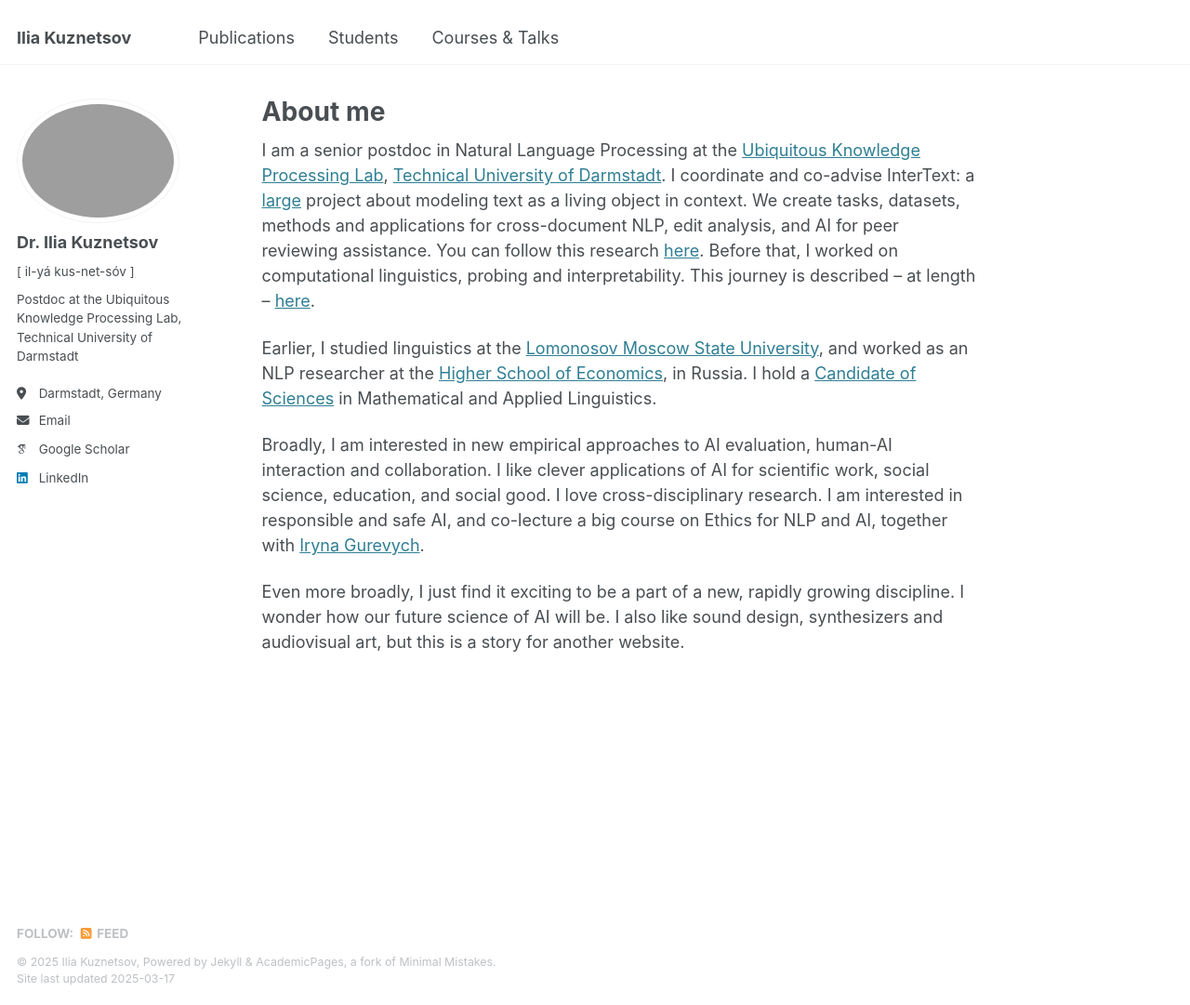
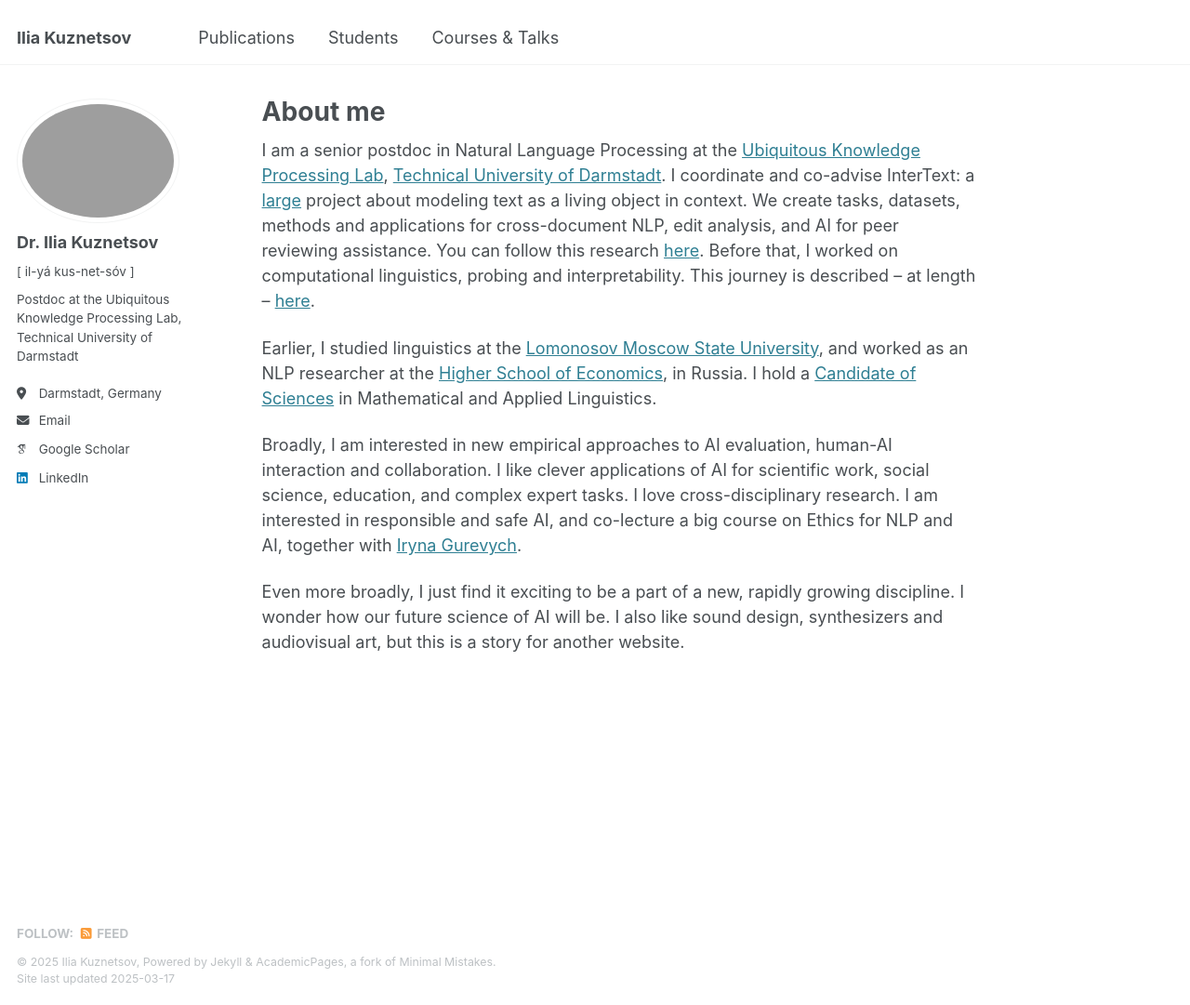
Before and after one commit to iokuznetsov/iokuznetsov.github.io, a Jekyll site: the page built from _pages/about.md, in a window 1280 px wide and 1081 px high. Shown: the whole window at 93% size. Built offline with Jekyll 4.4.1, drawn with Linux system fonts in a browser that asks for light colours; some web fonts are replaced.

Commit message:
Update about.md

```diff
--- a/_pages/about.md
+++ b/_pages/about.md
@@ -16,7 +16,7 @@ This journey is described – at length – [here](https://tuprints.ulb.tu-darms
 
 Earlier, I studied linguistics at the [Lomonosov Moscow State University](https://lomonosov.university), and worked as an NLP researcher at the [Higher School of Economics](https://www.hse.ru/en/), in Russia. I hold a [Candidate of Sciences](https://en.wikipedia.org/wiki/Candidate_of_Sciences) in Mathematical and Applied Linguistics.
 
-Broadly, I am interested in new empirical approaches to AI evaluation, human-AI interaction and collaboration. I like clever applications of AI for scientific work, social science, education, and social good. I love cross-disciplinary research. I am interested in responsible and safe AI, and co-lecture a big course on Ethics for NLP and AI, together with [Iryna Gurevych](https://www.informatik.tu-darmstadt.de/ukp/ukp_home/head_ukp/index.en.jsp).
+Broadly, I am interested in new empirical approaches to AI evaluation, human-AI interaction and collaboration. I like clever applications of AI for scientific work, social science, education, and complex expert tasks. I love cross-disciplinary research. I am interested in responsible and safe AI, and co-lecture a big course on Ethics for NLP and AI, together with [Iryna Gurevych](https://www.informatik.tu-darmstadt.de/ukp/ukp_home/head_ukp/index.en.jsp).
 
 Even more broadly, I just find it exciting to be a part of a new, rapidly growing discipline. I wonder how our future science of AI will be. I also like sound design, synthesizers and audiovisual art, but this is a story for another website.
 
```
